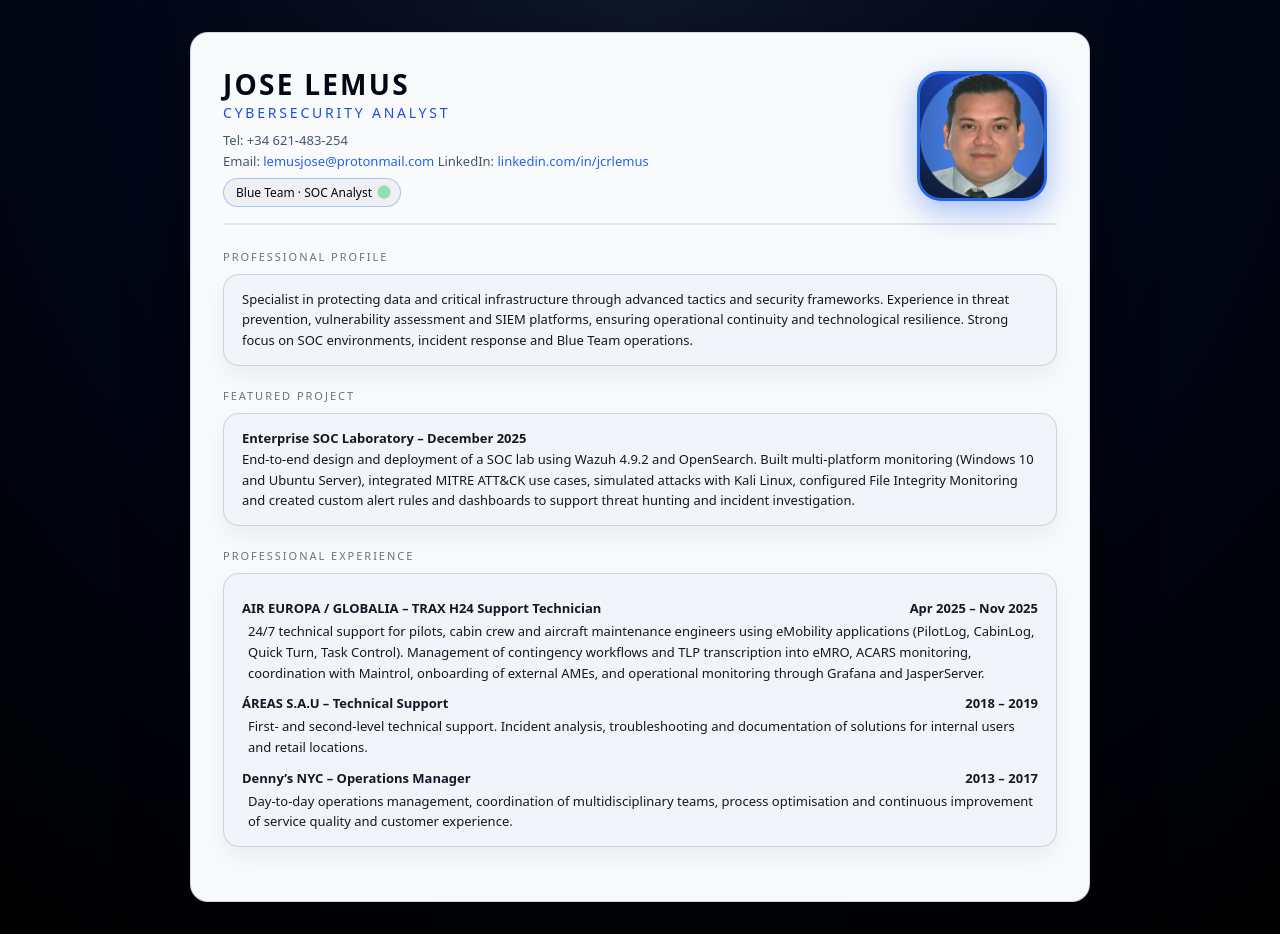
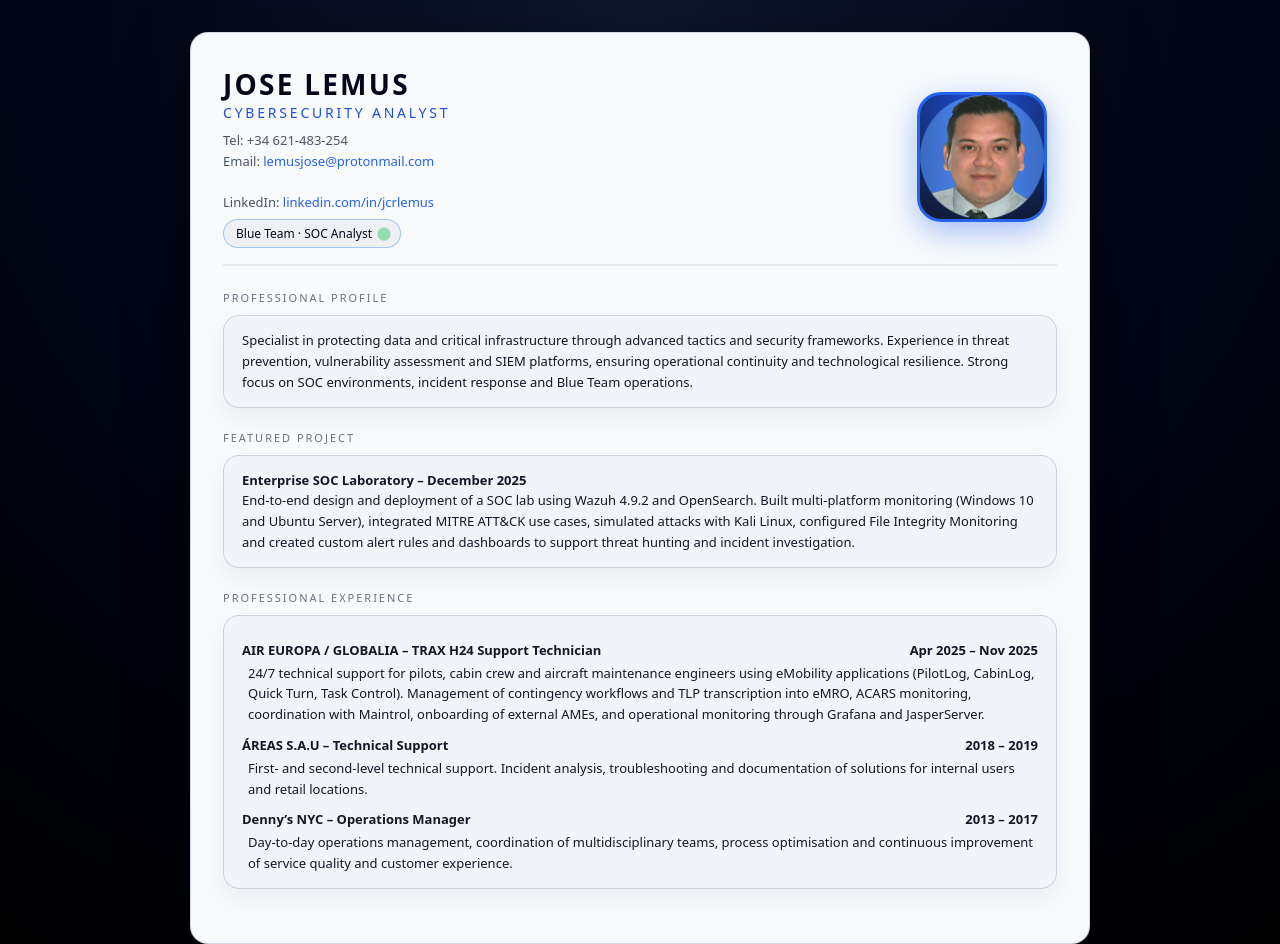
Before and after one commit to MisterLemus/MisterLemus, a plain HTML site: page cv-en.html in a window 1280 px wide. Drawn offline with Linux system fonts and the light colour scheme.

Commit message:
Update cv-en.html

```diff
--- a/cv-en.html
+++ b/cv-en.html
@@ -179,7 +179,8 @@
 
         <div class="contact">
           Tel: +34 621-483-254<br>
-          Email: <a href="mailto:lemusjose@protonmail.com">lemusjose@protonmail.com</a>
+          Email: <a href="mailto:lemusjose@protonmail.com">lemusjose@protonmail.com</a><br>
+          <br>
           LinkedIn:
           <a href="https://www.linkedin.com/in/jcrlemus" target="_blank" rel="noopener noreferrer">
             linkedin.com/in/jcrlemus
```
